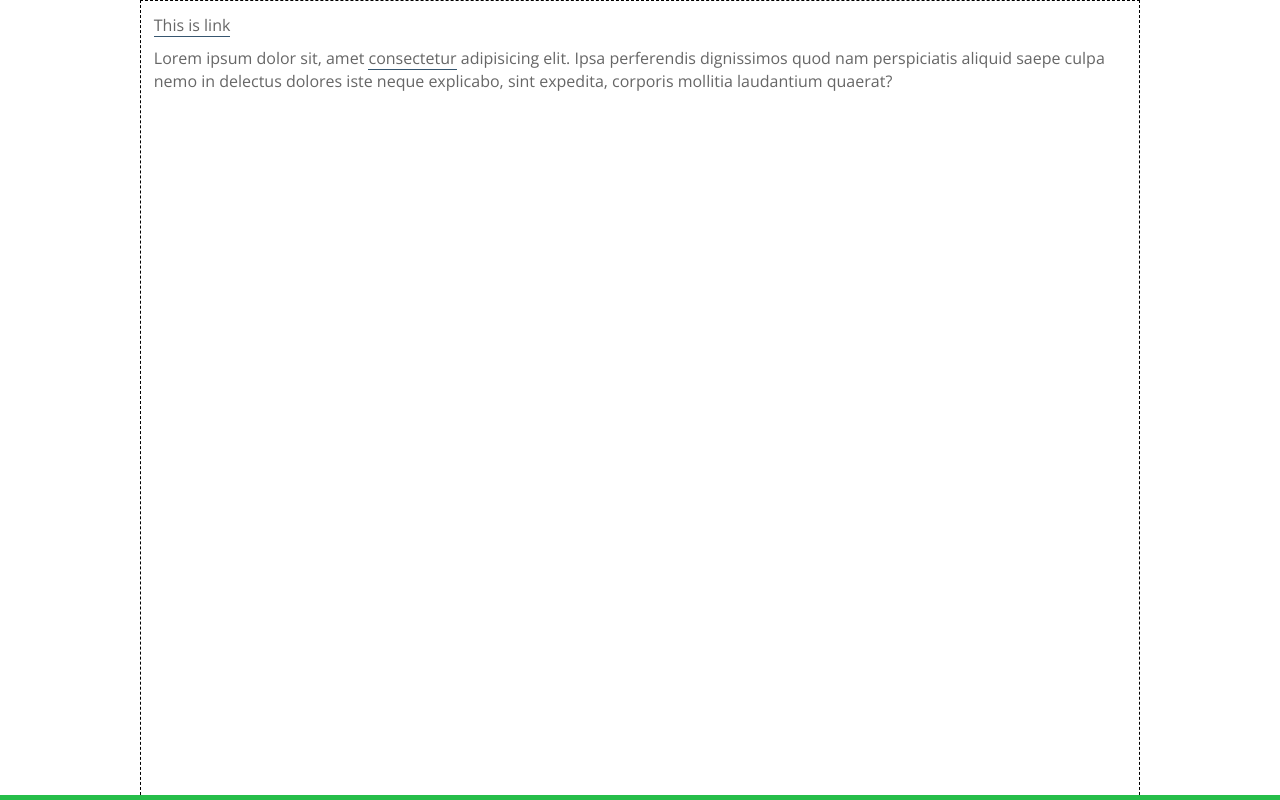
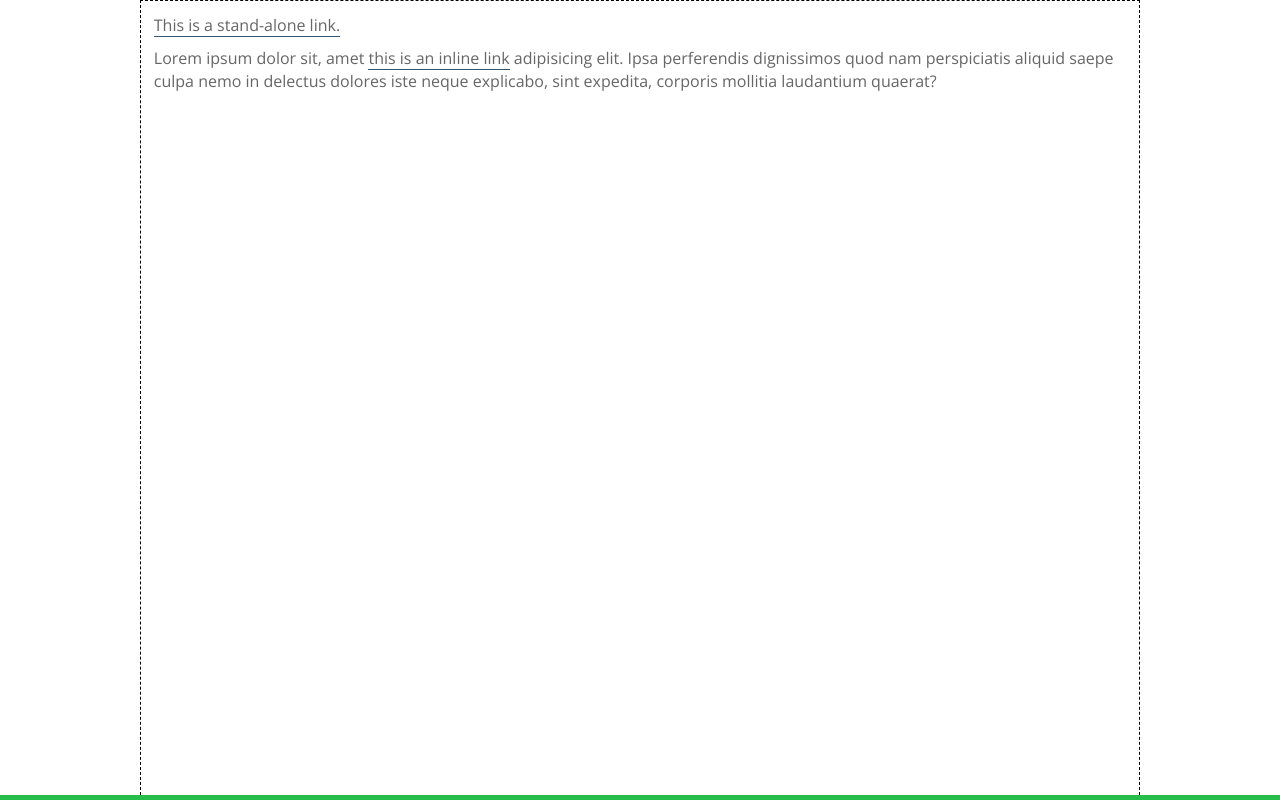
Before and after one commit to Gekyzo/emperor-new-clothes, a website: page samples/texts/links.html in a window 1280 px wide. Drawn offline with nearby package versions, Linux system fonts and the light colour scheme.

Commit message:
Update text styles

```diff
--- a/samples/texts/links.html
+++ b/samples/texts/links.html
@@ -11,13 +11,14 @@
     <body>
         <!-- Links -->
 
-        <a href="#">This is link</a>
+        <a href="#">This is a stand-alone link.</a>
 
         <p>
-            Lorem ipsum dolor sit, amet <a href="#">consectetur</a> adipisicing
-            elit. Ipsa perferendis dignissimos quod nam perspiciatis aliquid
-            saepe culpa nemo in delectus dolores iste neque explicabo, sint
-            expedita, corporis mollitia laudantium quaerat?
+            Lorem ipsum dolor sit, amet
+            <a href="#">this is an inline link</a> adipisicing elit. Ipsa
+            perferendis dignissimos quod nam perspiciatis aliquid saepe culpa
+            nemo in delectus dolores iste neque explicabo, sint expedita,
+            corporis mollitia laudantium quaerat?
         </p>
     </body>
 </html>
--- a/scss/elements/_texts.scss
+++ b/scss/elements/_texts.scss
@@ -15,7 +15,7 @@
 cite,
 blockquote {
     border-left: 5px solid read('accentColor');
-    padding: core($core, 'margin', 's');
+    padding: core($core, 'margin', 'xs');
     background-image: linear-gradient(
         to right,
         read('lightColor'),
```
Also changed, not shown: emperor.css, 1 other file.
